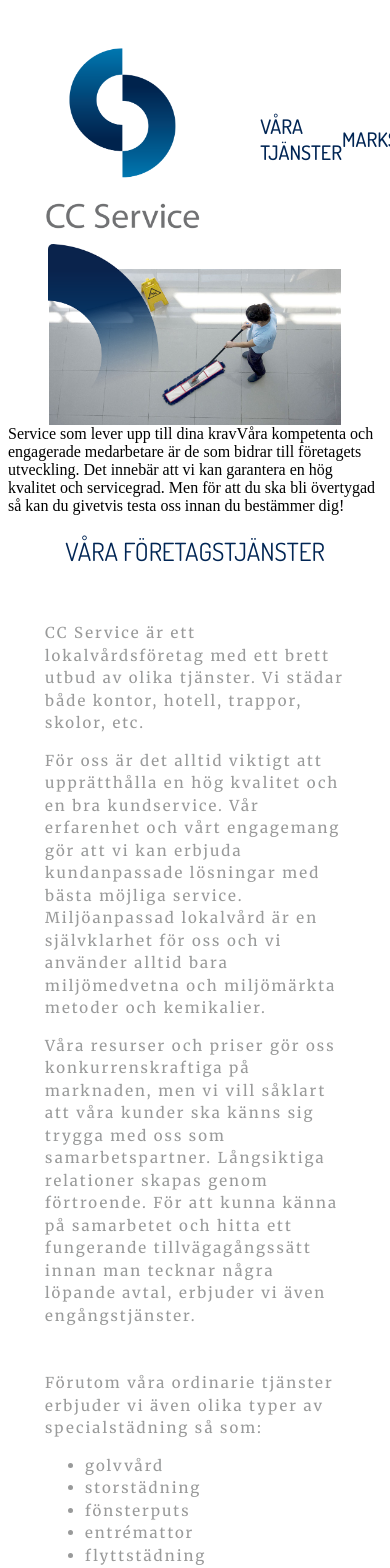
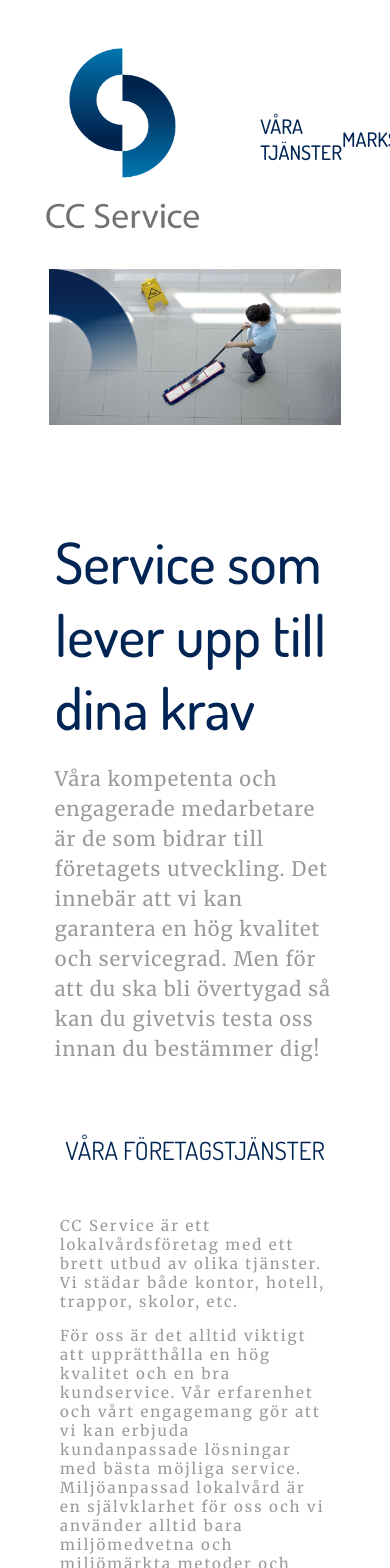
Before and after one commit to Lexlinkan/CChemsida, a React (Vite) app: page /tjanster in a window 390 px wide. Shown: the top 1568 px of the page. Built offline with nearby package versions, Linux system fonts and the light colour scheme.

Commit message:
Tjanster är responsiv

```diff
--- a/src/Tjanster/Tjanster.jsx
+++ b/src/Tjanster/Tjanster.jsx
@@ -9,29 +9,29 @@ import overlayimgF from "../assets/rotatedOverlayImg.png";
 
 const Tjanster = () => {
   return (
-    <div className="body">
+    <div className="bodyTjanster">
       <Navbar />
-      <div className="businessImgContainer">
-            <img className="businessImg" src={varaTjanster} alt="Business" />
-            <div className="overLayF">
-              <img className="overLayFImg" src={overlayimgF} alt="Overlay img Business" />
+      <div className="businessImgContainerTjanster">
+            <img className="businessImgTjanster" src={varaTjanster} alt="Business" />
+            <div className="overLayFTjanster">
+              <img className="overLayFImgTjanster" src={overlayimgF} alt="Overlay img Business" />
             </div>
         </div>
-      <div className="spanContainer">
-        <span className="title">Service som lever upp till dina krav</span>
-        <span className="subtitle">
+      <div className="spanContainerTjanster">
+        <span className="titleTjanster">Service som lever upp till dina krav</span>
+        <span className="subtitleTjanster">
           Våra kompetenta och engagerade medarbetare är de som bidrar till
           företagets utveckling. Det innebär att vi kan garantera en hög
           kvalitet och servicegrad. Men för att du ska bli övertygad så kan du
           givetvis testa oss innan du bestämmer dig!
         </span>
       </div>
-      <div className="cardContainer">
+      <div className="cardContainerTjanster">
         <span className="cardTitle">VÅRA FÖRETAGSTJÄNSTER</span>
       </div>
-      <div className="cardContainer">
-        <div className="card">
-          <span className="cardSubtitle">
+      <div className="cardContainerTjanster">
+        <div className="cardTjanster">
+          <span className="cardSubtitleTjanster">
             CC Service är ett lokalvårdsföretag med ett brett utbud av olika
             tjänster. Vi städar både kontor, hotell, trappor, skolor, etc. <p></p> För
             oss är det alltid viktigt att upprätthålla en hög kvalitet och en
@@ -49,8 +49,8 @@ const Tjanster = () => {
             </p>
           </span>
         </div>
-        <div className="card">
-        <span className="cardSubtitle">
+        <div className="cardTjanster">
+        <span className="cardSubtitleTjanster">
             Förutom våra ordinarie tjänster erbjuder vi även olika typer av
             specialstädning så som:
             <ul>
@@ -68,7 +68,7 @@ const Tjanster = () => {
         </div>
       </div>
       <Link to="/kontakt">
-        <button className="button">Kontakta oss</button>
+        <button className="buttonTjanster">Kontakta oss</button>
       </Link>
     </div>
   );
--- a/src/Tjanster/tjanster.css
+++ b/src/Tjanster/tjanster.css
@@ -1,21 +1,21 @@
-/* .body {
+.bodyTjanster {
   display: flex;
   justify-content: space-around;
   align-items: center;
   flex-direction: column;
 }
 
-.businessImgContainer {
+.businessImgContainerTjanster {
   position: relative;
   display: flex;
 }
 
-.businessImg {
+.businessImgTjanster {
   width: 75vw;
-  margin-bottom: 40;
+  margin-bottom: 40px; /* Fixed missing unit */
 }
 
-.overLayF {
+.overLayFTjanster {
   position: absolute;
   bottom: 0;
   left: 0;
@@ -24,11 +24,12 @@
   width: 100%;
 }
 
-.overLayFImg {
+.overLayFImgTjanster {
   width: 40%;
+  margin-bottom: 39px;
 }
 
-.title {
+.titleTjanster {
   font-weight: bold;
   font-family: dosis, sans-serif;
   color: #002554;
@@ -38,7 +39,7 @@
   margin-bottom: 20px;
 }
 
-.subtitle {
+.subtitleTjanster {
   font-size: 20px;
   cursor: pointer;
   font-family: merriweather, sans-serif;
@@ -48,16 +49,16 @@
   line-height: 1.5;
 }
 
-.spanContainer {
+.spanContainerTjanster {
   display: flex;
-  /* flex-direction: column; */
-  /* justify-content: space-around;
+  flex-direction: column;
+  justify-content: space-around;
   padding: 20px;
   width: 75%;
   margin-bottom: 50px;
 }
 
-.cardContainer {
+.cardContainerTjanster {
   display: flex;
   align-items: center;
   flex-direction: row;
@@ -66,29 +67,33 @@
   margin-bottom: 50px;
 }
 
-.card {
+.cardTjanster {
   display: flex;
   flex-direction: column;
   width: 50%;
   margin-bottom: 10px;
-  height: 300px;
+  height: auto;
+  max-height: 300px;
+  overflow-y: auto;
 }
 
-.cardTitle {
+.cardTitleTjanster {
   font-size: 25px;
   font-family: dosis, sans-serif;
   color: #002554;
   margin-bottom: 20px;
 }
 
-.cardSubtitle {
+.cardSubtitleTjanster {
   font-size: 15px;
   font-family: merriweather, sans-serif;
   color: #999a9a;
   letter-spacing: 2px;
+  margin-bottom: 10px;
+  overflow-y: auto;
 }
 
-.button {
+.buttonTjanster {
   background-color: #002554;
   color: white;
   width: 200px;
@@ -100,40 +105,45 @@
   font-family: dosis, sans-serif;
   margin-top: 50px;
   margin-bottom: 50px;
-} */
+}
 
-/* @media only screen and (max-width: 1024px) {
-    .body {
-      display: flex;
-      justify-content: center;
-      align-items: center;
-    }
-      .cardContainer {
+@media only screen and (max-width: 820px) {
+  .cardContainerTjanster {
     width: 85%;
     align-items: center;
     display: flex;
     flex-direction: column;
     justify-content: center;
   }
-    .text {
+  .cardTjanster {
+    width: 100%;
+    margin-bottom: 20px;
+    max-height: none;
+    overflow-y: visible;
+  }
+}
+
+@media only screen and (max-width: 1024px) {
+  .bodyTjanster {
     display: flex;
+    justify-content: center;
     align-items: center;
-      justify-content: center;
+    flex-direction: column;
+  }
+  .cardContainerTjanster {
+    width: 85%;
+    align-items: center;
+    display: flex;
     flex-direction: column;
     justify-content: center;
-
   }
-    .textTitle {
-      align-items: center;
-      justify-content: center;
+  .cardTjanster {
+    width: 85%;
+    margin-bottom: 20px;
+    max-height: none;
+    overflow-y: visible;
   }
-    .textSubtitle {
-      align-items: center;
-      justify-content: center;
-    }
-    .card {
-      flex-direction: column;
-      text-align: center;
+  .overLayFImgTjanster {
+    margin-bottom: -3px;
   }
 }
-   */
```
Lines whose indentation alone changed are shown as unchanged.
